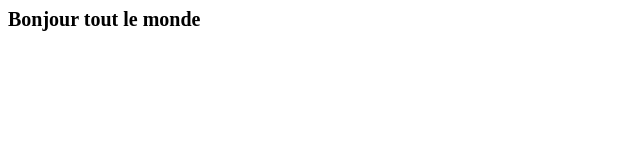
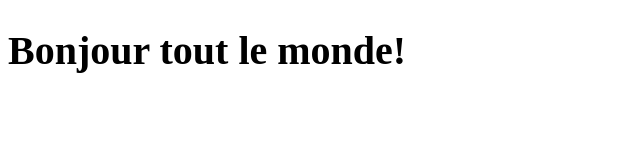
Before and after one commit to KevinAp93/Cours_git, a plain HTML site: page index.html in a window 1280 px wide. Shown: the whole page, without its empty margins (0-640 px from the left). Drawn offline with Linux system fonts and the light colour scheme.

Commit message:
Ajout du style.css

```diff
--- a/index.html
+++ b/index.html
@@ -1,16 +1,13 @@
 <!DOCTYPE html>
-<head>
-    <meta charset="UTF-8">
-    <title>hi</title>
-    <style>
-        body{
-            font-size: 20px;
-            font-color: blue;
-            font-weight: bold;
-        }
-    </style>
-</head>
-<body>
-    Bonjour tout le monde
-</body>
+<html>
+  <head>
+    <title>Bonjour</title>
+    <meta charset="UTF-8" />
+	<link href="style.css" type="text/css" rel="stylesheet" />
+  </head>
+
+  <body>
+    <h1>Bonjour tout le monde!</h1>
+  </body>
+
 </html>
--- /dev/null
+++ b/style.css
@@ -0,0 +1,5 @@
+body {
+    font-size: 20px;
+    font-color: blue;
+    font-weight: bold;
+}
```
